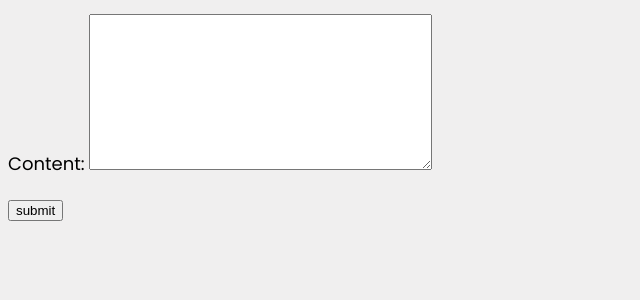
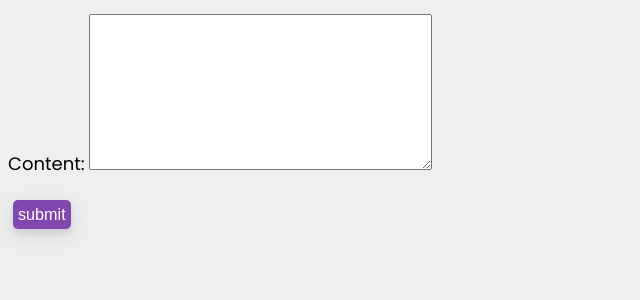
Before and after one commit to SheCodesAus/she-codes-django-news-project-Ms-KL, a Django app: page /news/1/comment/ in a window 1280 px wide. Shown: the part 220-520 px from the top of the page, without its empty margins (0-640 px from the left). Run offline with Django 4.2, Linux system fonts and the light colour scheme; parts of the project's set-up code (start-up, migrations or seed data) failed here and were passed over.

Commit message:
createComment - button formatting
button formatting

```diff
--- a/she_codes_news/news/templates/news/createComment.html
+++ b/she_codes_news/news/templates/news/createComment.html
@@ -7,7 +7,7 @@
     <table class="form_table">
     {{ form.as_p }}
     </table>
-    <input type="submit" value="submit">
+    <input type="submit" value="submit" class="submit_button">
 </form>
 
 {% endblock %}
```
